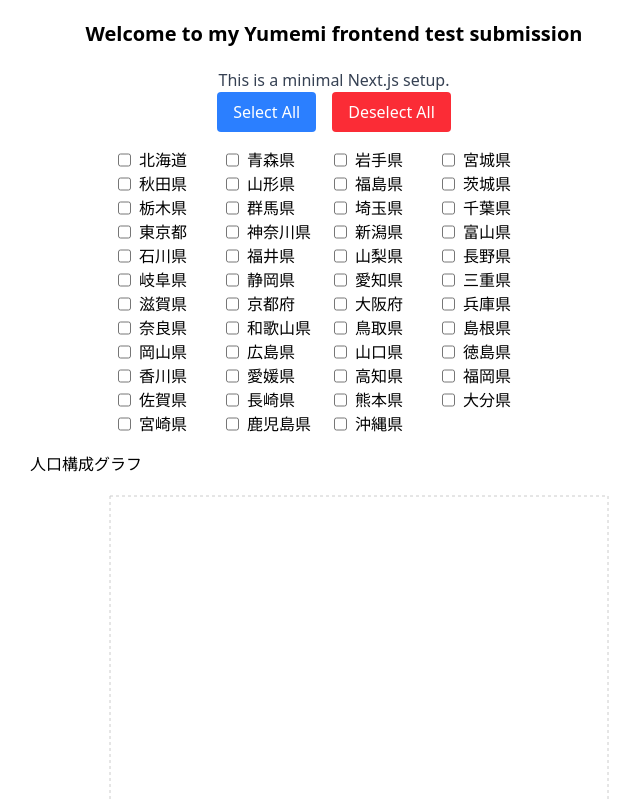
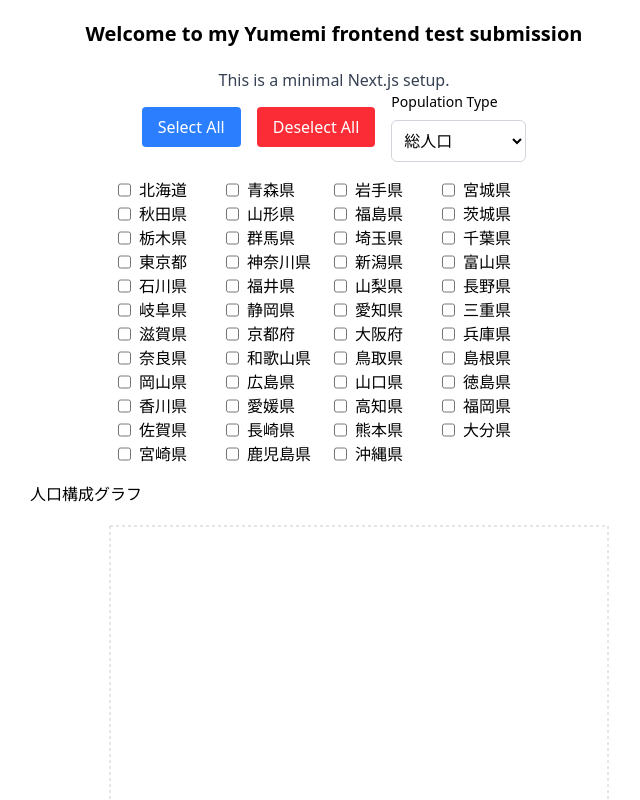
Before and after one commit to FirasAguel/yumemi-frontend, a Next.js app: page / in a window 1280 px wide. Shown: the top 800 px of the page, without its empty margins (306-946 px from the left). Built offline with nearby package versions, Linux system fonts and the light colour scheme.

Commit message:
feat: add population type selector

```diff
--- a/src/components/PrefectureSelector.tsx
+++ b/src/components/PrefectureSelector.tsx
@@ -60,21 +60,52 @@
   // As part of this refactor, implement shift-click support on <label> to ensure consistent selection
   // behavior when clicking either the checkbox or the label.
 
+  const populationTypes = [
+    { value: 'total', label: '総人口' },
+    { value: 'young', label: '年少人口' },
+    { value: 'working', label: '生産年齢人口' },
+    { value: 'elderly', label: '老年人口' },
+  ];
+  const [selectedPopulationType, setSelectedPopulationType] = useState('total');
+
+  const handlePopulationTypeChange = (
+    event: React.ChangeEvent<HTMLSelectElement>
+  ) => {
+    const newType = event.target.value;
+    setSelectedPopulationType(newType);
+  };
+
   return (
-    <>
+    <div className="flex flex-col items-center">
       <div className="flex space-x-4 mb-4">
         <button
           onClick={selectAll}
-          className="px-4 py-2 bg-blue-500 text-white rounded"
+          className="px-4 py-2 h-min my-auto bg-blue-500 text-white rounded"
         >
           Select All
         </button>
         <button
           onClick={deselectAll}
-          className="px-4 py-2 bg-red-500 text-white rounded"
+          className="px-4 py-2 h-min my-auto bg-red-500 text-white rounded"
         >
           Deselect All
         </button>
+        <div>
+          <label className="block mb-2 text-sm font-medium">
+            Population Type
+          </label>
+          <select
+            value={selectedPopulationType}
+            onChange={handlePopulationTypeChange}
+            className="w-full p-2 border border-gray-300 rounded-md"
+          >
+            {populationTypes.map((type) => (
+              <option key={type.value} value={type.value}>
+                {type.label}
+              </option>
+            ))}
+          </select>
+        </div>
       </div>
       <div className="flex flex-wrap w-108 space-x-2">
         {prefectures.map((prefecture) => (
@@ -92,6 +123,6 @@
           </div>
         ))}
       </div>
-    </>
+    </div>
   );
 }
```
